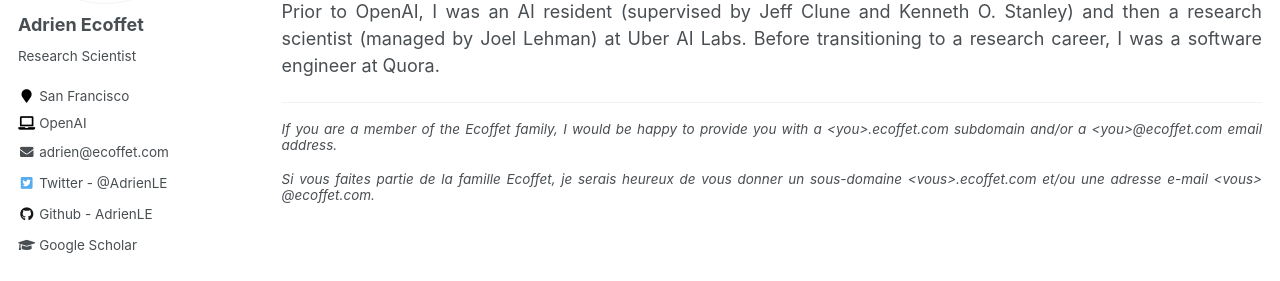
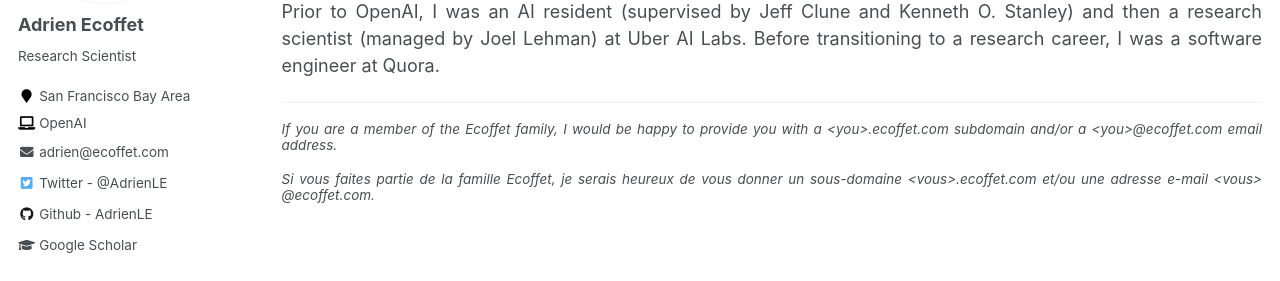
Before and after one commit to AdrienLE/AdrienLE.github.io, a Jekyll site: the page built from _pages/about.md, in a window 1280 px wide. Shown: the part 289-570 px from the top of the page. Built offline with Jekyll 4.4.1, drawn with Linux system fonts in a browser that asks for light colours.

Commit message:
say bay area instead of sf

```diff
--- a/_config.yml
+++ b/_config.yml
@@ -83,7 +83,7 @@ author:
   name             : "Adrien Ecoffet"
   avatar           : "adrien_ecoffet.jpeg"
   bio              : "Research Scientist"
-  location         : "San Francisco"
+  location         : "San Francisco Bay Area"
   employer         : "OpenAI"
   pubmed           :
   googlescholar    : "https://scholar.google.com/citations?user=FczrreMAAAAJ"
```
